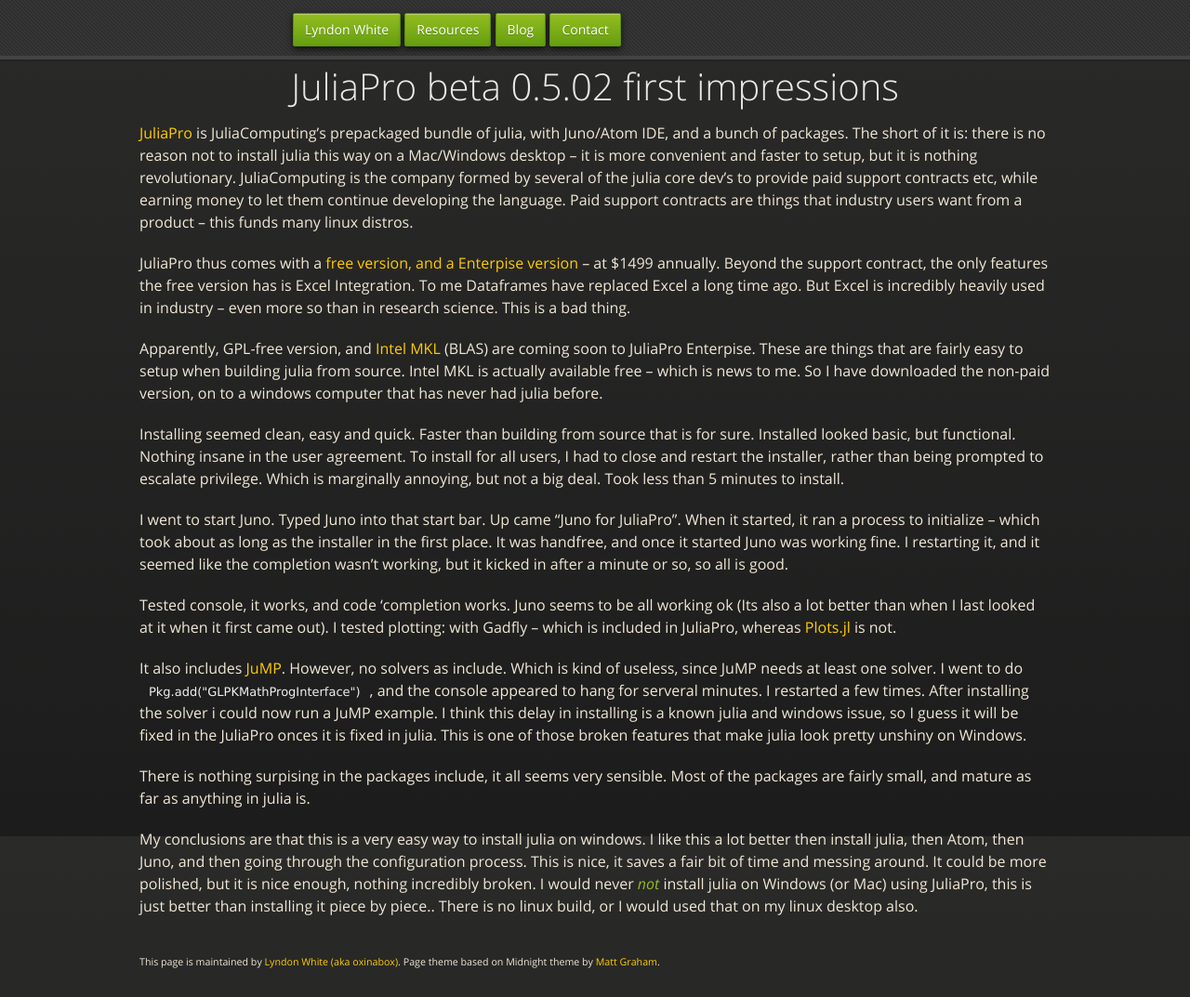
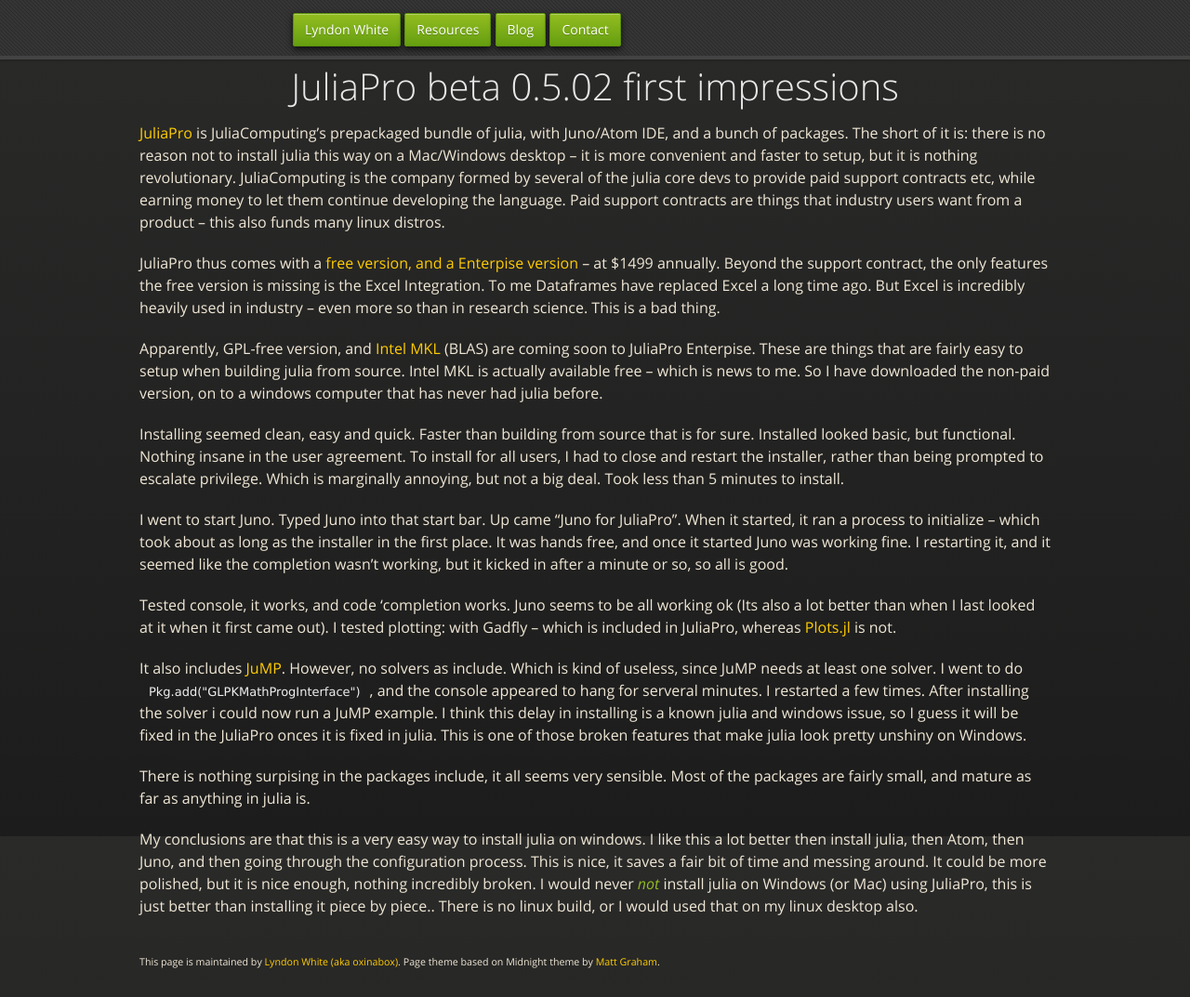
Before and after one commit to oxinabox/oxinabox.github.io, a Jekyll site: the page built from _posts/2017-01-19-JuliaPro-first-impressions.md, in a window 1280 px wide and 1073 px high. Shown: the whole window at 93% size. Built offline with Jekyll 4.4.1, drawn with Linux system fonts in a browser that asks for light colours; nearby versions of some CDN libraries; some web fonts are replaced.

Commit message:
Update 2017-01-19-JuliaPro-first-impressions.md
fix type thanks to
Ralph Paul

```diff
--- a/_posts/2017-01-19-JuliaPro-first-impressions.md
+++ b/_posts/2017-01-19-JuliaPro-first-impressions.md
@@ -7,9 +7,9 @@
 
 [JuliaPro](http://juliacomputing.com/products/juliapro.html) is JuliaComputing's prepackaged bundle of julia, with Juno/Atom IDE, and a bunch of packages. The short of it is: there is no reason not to install julia this way on a Mac/Windows desktop -- it is more convenient and faster to setup, but it is nothing revolutionary.
 <!--more-->
-JuliaComputing is the company formed by several of the julia core dev's to provide paid support contracts etc, while earning money to let them continue developing the language. Paid support contracts are things that industry users want from a product -- this funds many linux distros.
+JuliaComputing is the company formed by several of the julia core devs to provide paid support contracts etc, while earning money to let them continue developing the language. Paid support contracts are things that industry users want from a product -- this also funds many linux distros.
 
-JuliaPro thus comes with a [free version, and a Enterpise version](https://shop.juliacomputing.com/Products/?page_id=7435) -- at $1499 annually. Beyond the support contract, the only features the free version has is Excel Integration.
+JuliaPro thus comes with a [free version, and a Enterpise version](https://shop.juliacomputing.com/Products/?page_id=7435) -- at $1499 annually. Beyond the support contract, the only features the free version is missing is the Excel Integration.
 To me Dataframes have replaced Excel a long time ago. But Excel is incredibly heavily used in industry -- even more so than in research science. This is a bad thing.
 
 Apparently, GPL-free version, and [Intel MKL](https://software.intel.com/en-us/intel-mkl) (BLAS) are coming soon to JuliaPro Enterpise. These are things that are fairly easy to setup when building julia from source. Intel MKL is actually available free -- which is news to me. So I have downloaded the non-paid version, on to a windows computer that has never had julia before.
@@ -17,7 +17,7 @@
 Installing seemed clean, easy and quick. Faster than building from source that is for sure. Installed looked basic, but functional. Nothing insane in the user agreement. To install for all users, I had to close and restart the installer, rather than being prompted to escalate privilege. Which is marginally annoying, but not a big deal. Took less than 5 minutes to install.
 
 I went to start Juno. Typed Juno into that start bar.
-Up came "Juno for JuliaPro". When it started, it ran a process to initialize -- which took about as long as the installer in the first place. It was handfree, and once it started Juno was working fine.
+Up came "Juno for JuliaPro". When it started, it ran a process to initialize -- which took about as long as the installer in the first place. It was hands free, and once it started Juno was working fine.
 I restarting it, and it seemed like the completion wasn't working, but it kicked in after a minute or so, so all is good.
 
 Tested console, it works, and code 'completion works.
```
